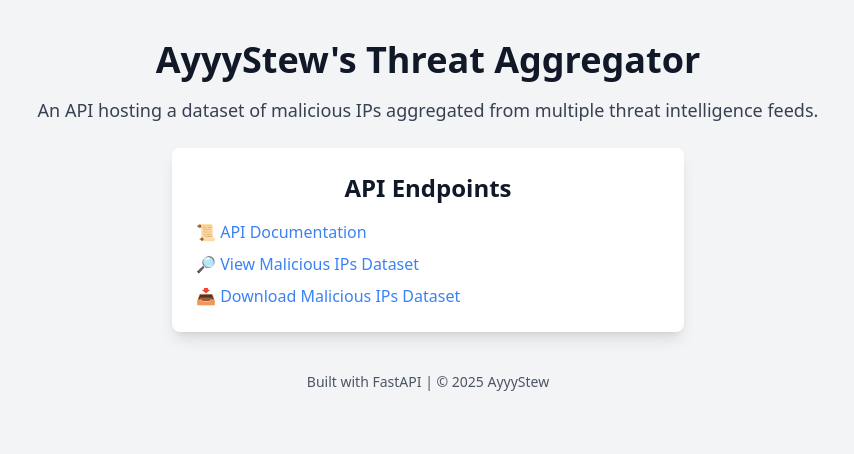
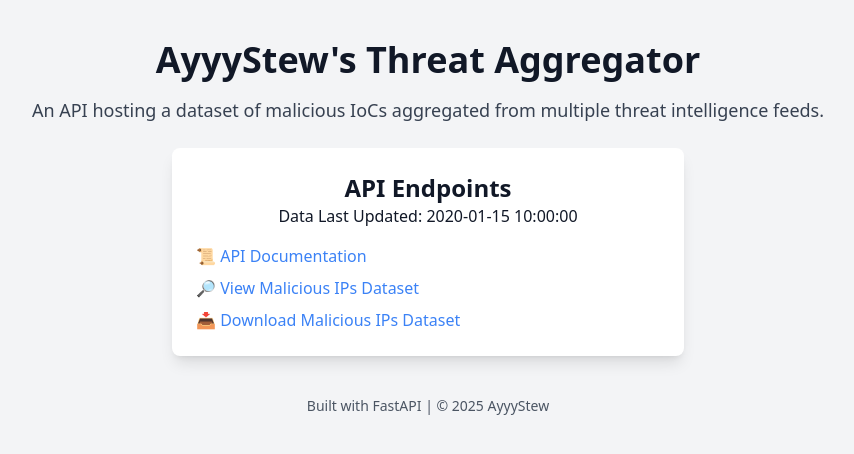
Before and after one commit to AyyyStew/ThreatAggregator, a FastAPI app: template app/templates/home.html in a window 1280 px wide. Shown: the top 454 px of the page, without its empty margins (212-1066 px from the left). Run offline with FastAPI, Linux system fonts and the light colour scheme; the template is opened without the code that fills it: most values are stand-ins (such as "Sample title", 1, 10 or a date in 2020); some libraries are stand-ins or nearby versions.

Commit message:
Added text showing when data was last updated

```diff
--- a/app/main.py
+++ b/app/main.py
@@ -43,8 +43,11 @@
 
 
 @app.get("/")
-async def home(request: Request):
-    return templates.TemplateResponse(request=request, name="home.html", context={})
+async def home(request: Request, db: Session = Depends(database.get_db)):
+    latest = db.query(models.Threat).order_by(models.Threat.date.desc()).first()
+    return templates.TemplateResponse(
+        request=request, name="home.html", context={"last_updated": latest.date}
+    )
 
 
 from fastapi import Query
--- a/app/templates/home.html
+++ b/app/templates/home.html
@@ -10,12 +10,13 @@
     <div class="container mx-auto px-4 py-10 text-center">
       <h1 class="text-4xl font-bold mb-4">AyyyStew's Threat Aggregator</h1>
       <p class="text-lg text-gray-700 mb-6">
-        An API hosting a dataset of malicious IPs aggregated from multiple
+        An API hosting a dataset of malicious IoCs aggregated from multiple
         threat intelligence feeds.
       </p>
 
       <div class="bg-white shadow-lg rounded-lg p-6 max-w-lg mx-auto">
-        <h2 class="text-2xl font-semibold mb-4">API Endpoints</h2>
+        <h2 class="text-2xl font-semibold">API Endpoints</h2>
+        <p class="mb-4">Data Last Updated: {{last_updated}}</p>
         <ul class="text-left space-y-2">
           <li>
             <a href="/docs" class="text-blue-500 hover:underline"
```
